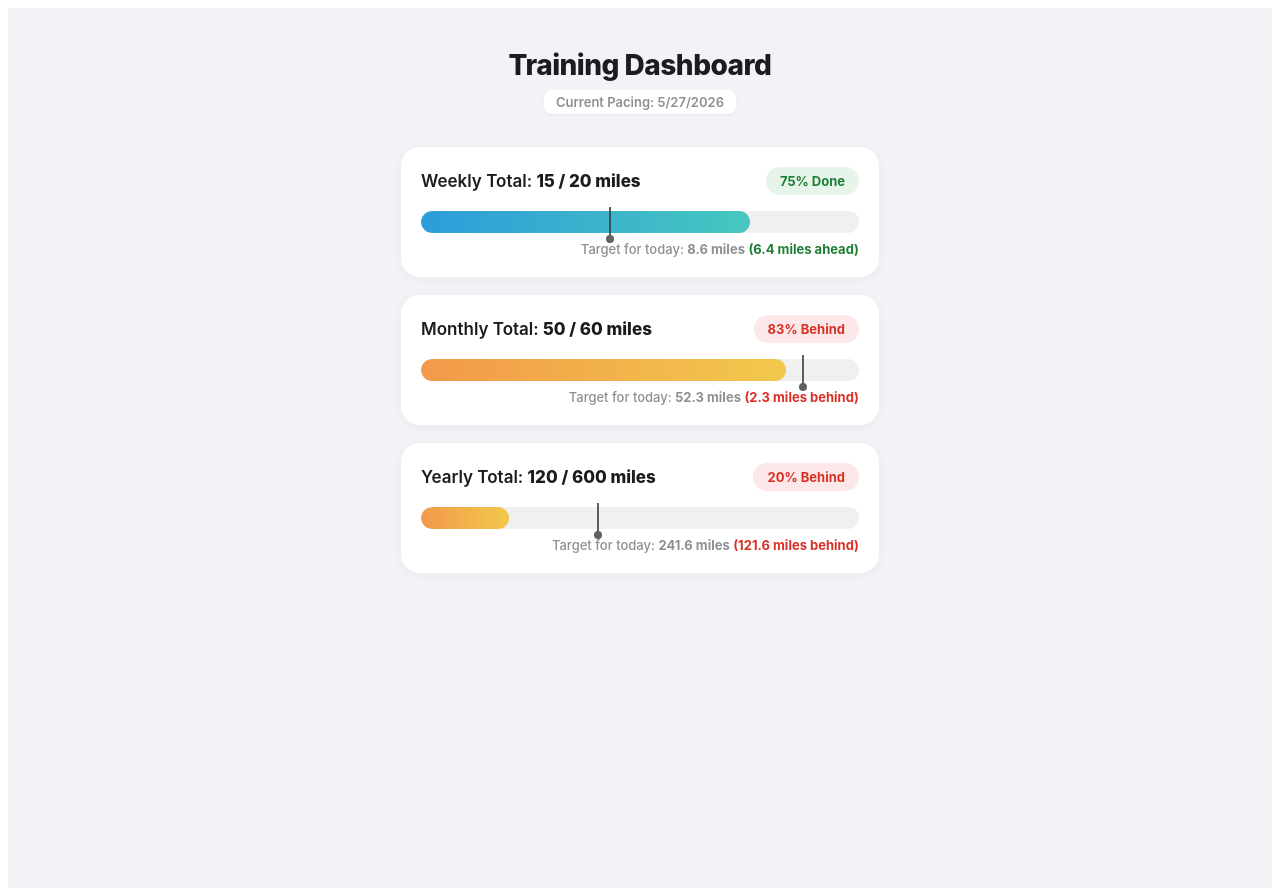
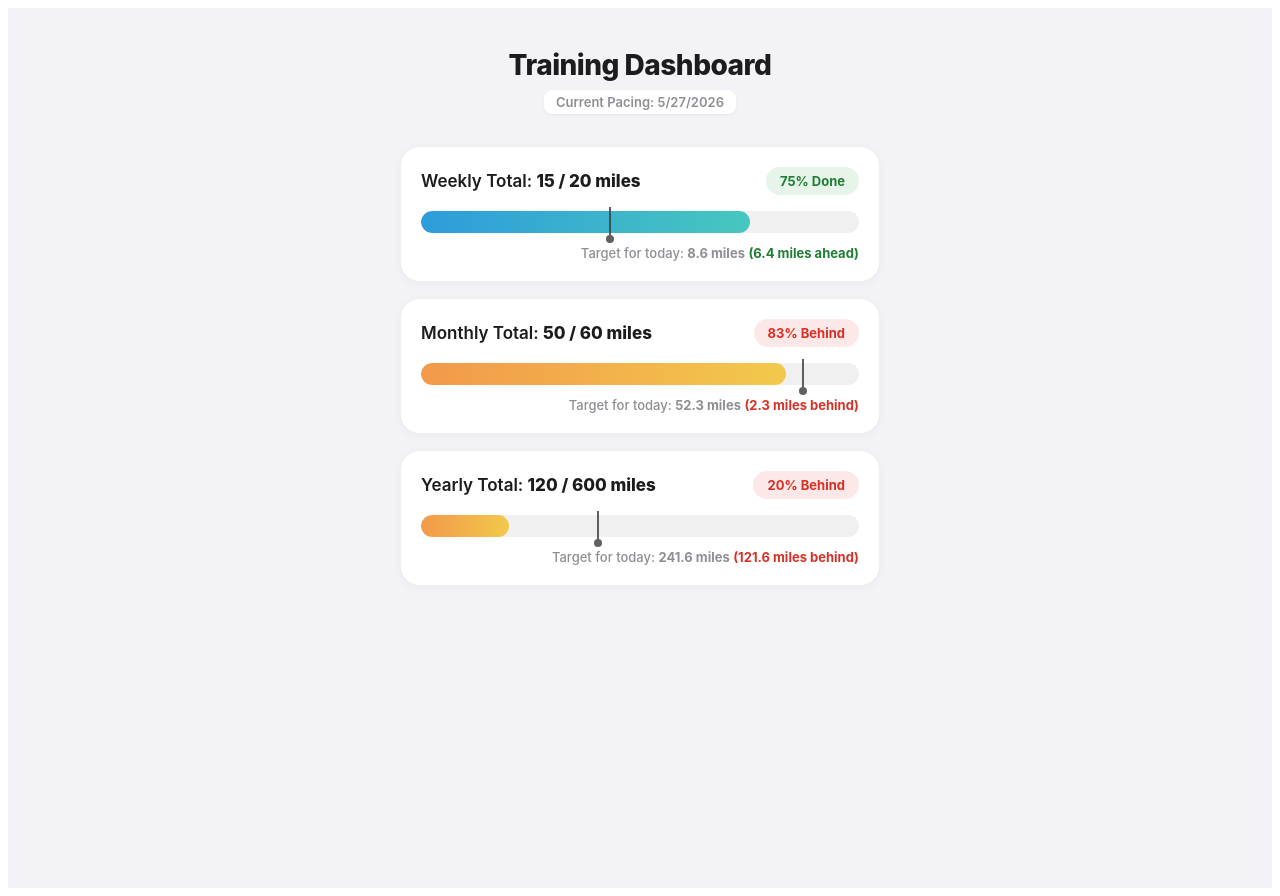
Before and after one commit to tdembows/runstats.io, a React (Vite) app: page / in a window 1280 px wide. Built offline with nearby package versions, Linux system fonts and the light colour scheme.

Commit message:
Update App.jsx
Fix spacing

```diff
--- a/src/App.jsx
+++ b/src/App.jsx
@@ -199,11 +199,11 @@ const styles = {
     fontSize: '13px',
     color: THEME.colors.textSecondary,
     fontWeight: '500',
-    marginTop: '4px'
+    marginTop: '12px', // Increased margin for better readability
   },
   progressContainer: {
     position: 'relative',
-    marginBottom: THEME.spacing.sm,
+    marginBottom: '4px', // Slight margin to prevent dot from touching text
   },
   progressTrack: {
     width: '100%',
```
